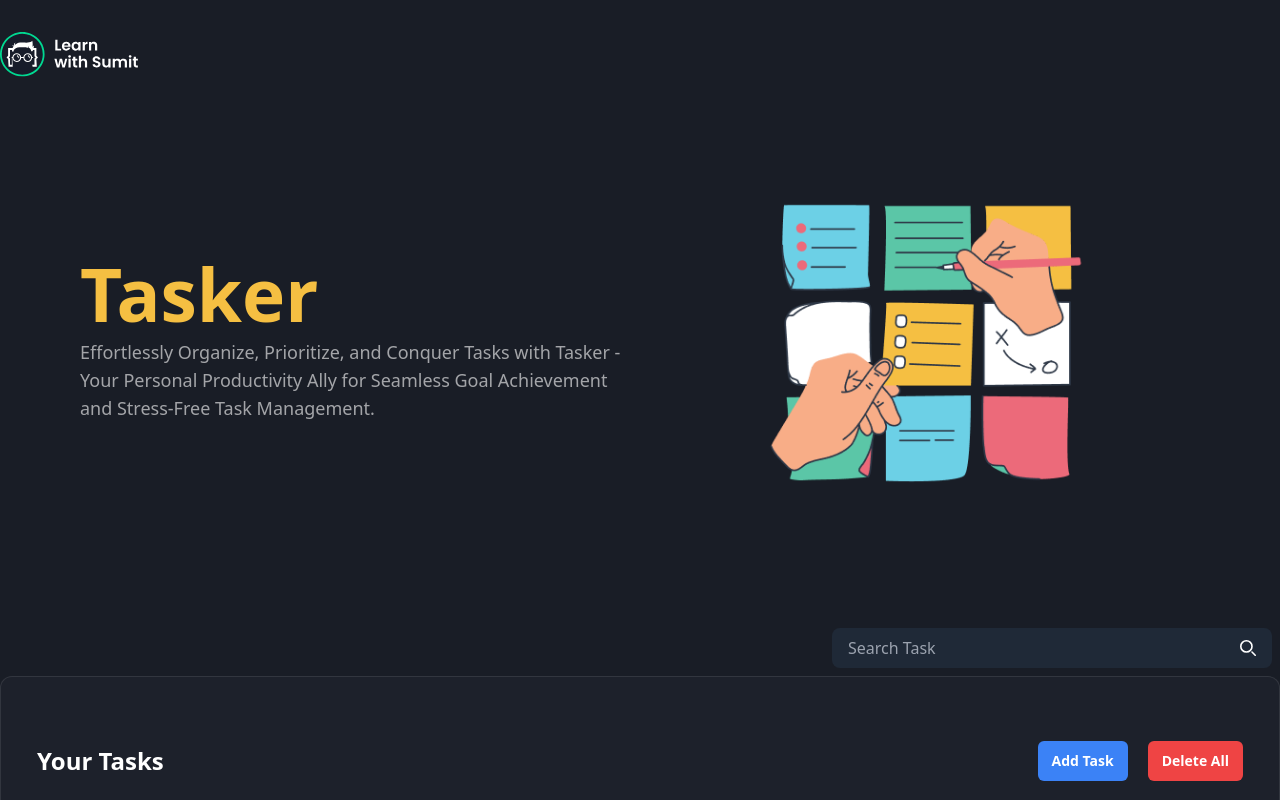
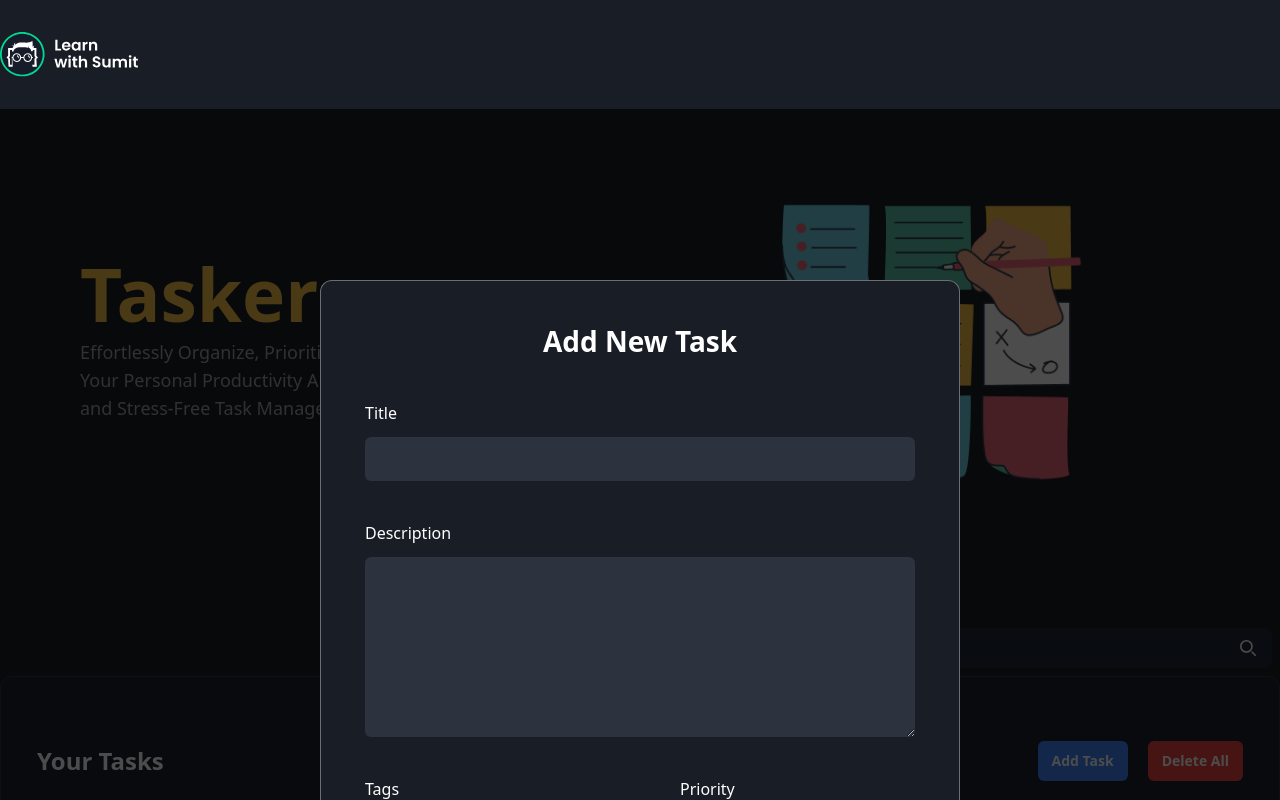
Before and after one commit to Sharif-Miah/Task-manager-app, a React (Vite) app: page / in a window 1280 px wide. Both pictures are taken after a click on the button "Add Task". Shown: the top 800 px of the page. Built offline with nearby package versions, Linux system fonts and the light colour scheme.

Commit message:
modal added

```diff
--- a/eslint.config.js
+++ b/eslint.config.js
@@ -1,8 +1,8 @@
 import js from '@eslint/js'
-import globals from 'globals'
 import react from 'eslint-plugin-react'
 import reactHooks from 'eslint-plugin-react-hooks'
 import reactRefresh from 'eslint-plugin-react-refresh'
+import globals from 'globals'
 
 export default [
   { ignores: ['dist'] },
@@ -32,6 +32,7 @@
       'react-refresh/only-export-components': [
         'warn',
         { allowConstantExport: true },
+        "react/prop-types": 0
       ],
     },
   },
--- /dev/null
+++ b/src/component/ModalTaskForm/ModalTaskForm.jsx
@@ -0,0 +1,78 @@
+const ModalTaskForm = () => {
+  return (
+    <>
+      <div className="bg-black bg-opacity-70 absolute w-full h-full top-0 left-0 z-10"></div>
+      <form className="mx-auto my-10 w-full max-w-[640px] rounded-xl border border-[#FEFBFB]/[36%] bg-[#191D26] p-9 max-md:px-4 lg:my-20 lg:p-11 z-10 absolute top-1/4 left-1/4">
+        <h2 className="mb-9 text-center text-2xl font-bold text-white lg:mb-11 lg:text-[28px]">
+          Add New Task
+        </h2>
+
+        <div className="space-y-9 text-white lg:space-y-10">
+          <div className="space-y-2 lg:space-y-3">
+            <label htmlFor="title">Title</label>
+            <input
+              className="block w-full rounded-md bg-[#2D323F] px-3 py-2.5"
+              type="text"
+              name="title"
+              id="title"
+              required
+            />
+          </div>
+
+          <div className="space-y-2 lg:space-y-3">
+            <label htmlFor="description">Description</label>
+            <textarea
+              className="block min-h-[120px] w-full rounded-md bg-[#2D323F] px-3 py-2.5 lg:min-h-[180px]"
+              type="text"
+              name="description"
+              id="description"
+              required
+            ></textarea>
+          </div>
+
+          <div className="grid-cols-2 gap-x-4 max-md:space-y-9 md:grid lg:gap-x-10 xl:gap-x-20">
+            <div className="space-y-2 lg:space-y-3">
+              <label htmlFor="tags">Tags</label>
+              <input
+                className="block w-full rounded-md bg-[#2D323F] px-3 py-2.5"
+                type="text"
+                name="tags"
+                id="tags"
+                required
+              />
+            </div>
+
+            <div className="space-y-2 lg:space-y-3">
+              <label htmlFor="priority">Priority</label>
+              <select
+                className="block w-full cursor-pointer rounded-md bg-[#2D323F] px-3 py-2.5"
+                name="priority"
+                id="priority"
+                required
+              >
+                <option value="">Select Priority</option>
+                <option value="Low">Low</option>
+                <option value="Medium">Medium</option>
+                <option value="High">High</option>
+              </select>
+            </div>
+          </div>
+        </div>
+
+        <div className="mt-16 flex justify-between lg:mt-20">
+          <button className="rounded bg-red-600 px-4 py-2 text-white transition-all hover:opacity-80">
+            Close
+          </button>
+          <button
+            type="submit"
+            className="rounded bg-blue-600 px-4 py-2 text-white transition-all hover:opacity-80"
+          >
+            Save
+          </button>
+        </div>
+      </form>
+    </>
+  );
+};
+
+export default ModalTaskForm;
--- a/src/component/TaskActions/TaskActions.jsx
+++ b/src/component/TaskActions/TaskActions.jsx
@@ -1,9 +1,12 @@
-const TaskActions = () => {
+const TaskActions = ({ onAddClick }) => {
   return (
     <div className="mb-14 items-center justify-between sm:flex">
       <h2 className="text-2xl font-semibold max-sm:mb-4">Your Tasks</h2>
       <div className="flex items-center space-x-5">
-        <button className="rounded-md bg-blue-500 px-3.5 py-2.5 text-sm font-semibold">
+        <button
+          onClick={onAddClick}
+          className="rounded-md bg-blue-500 px-3.5 py-2.5 text-sm font-semibold"
+        >
           Add Task
         </button>
         <button className="rounded-md bg-red-500 px-3.5 py-2.5 text-sm font-semibold">
--- a/src/component/TaskBoard/TaskBoard.jsx
+++ b/src/component/TaskBoard/TaskBoard.jsx
@@ -1,5 +1,6 @@
 /* eslint-disable no-unused-vars */
 import { useState } from "react";
+import ModalTaskForm from "../ModalTaskForm/ModalTaskForm";
 import TaskActions from "../TaskActions/TaskActions";
 import TaskList from "../TaskList/TaskList";
 import TaskSerchInput from "../TaskSerchInput/TaskSerchInput";
@@ -16,16 +17,22 @@
   };
 
   const [tasks, setTasks] = useState([initialTask]);
+  const [isOpenModal, setIsOpenModal] = useState(false);
+
+  const handleAddTask = () => {
+    console.log("Add a Task...");
+  };
 
   return (
     <section className="mb-20" id="tasks">
+      {isOpenModal && <ModalTaskForm />}
       <div className="container">
         <div className="p-2 flex justify-end">
-          <TaskSerchInput />
+          <TaskSerchInput onOpenModel={() => setIsOpenModal(true)} />
         </div>
 
         <div className="rounded-xl border border-[rgba(206,206,206,0.12)] bg-[#1D212B] px-6 py-8 md:px-9 md:py-16">
-          <TaskActions />
+          <TaskActions onAddClick={() => setIsOpenModal(true)} />
           <TaskList tasks={tasks} />
         </div>
       </div>
--- a/src/component/TaskList/TaskList.jsx
+++ b/src/component/TaskList/TaskList.jsx
@@ -1,4 +1,4 @@
-/* eslint-disable react/prop-types */
+/* eslint-disable no-unused-vars */
 import { useState } from "react";
 import { FaStar } from "react-icons/fa";
 const TaskList = ({ tasks }) => {
```
